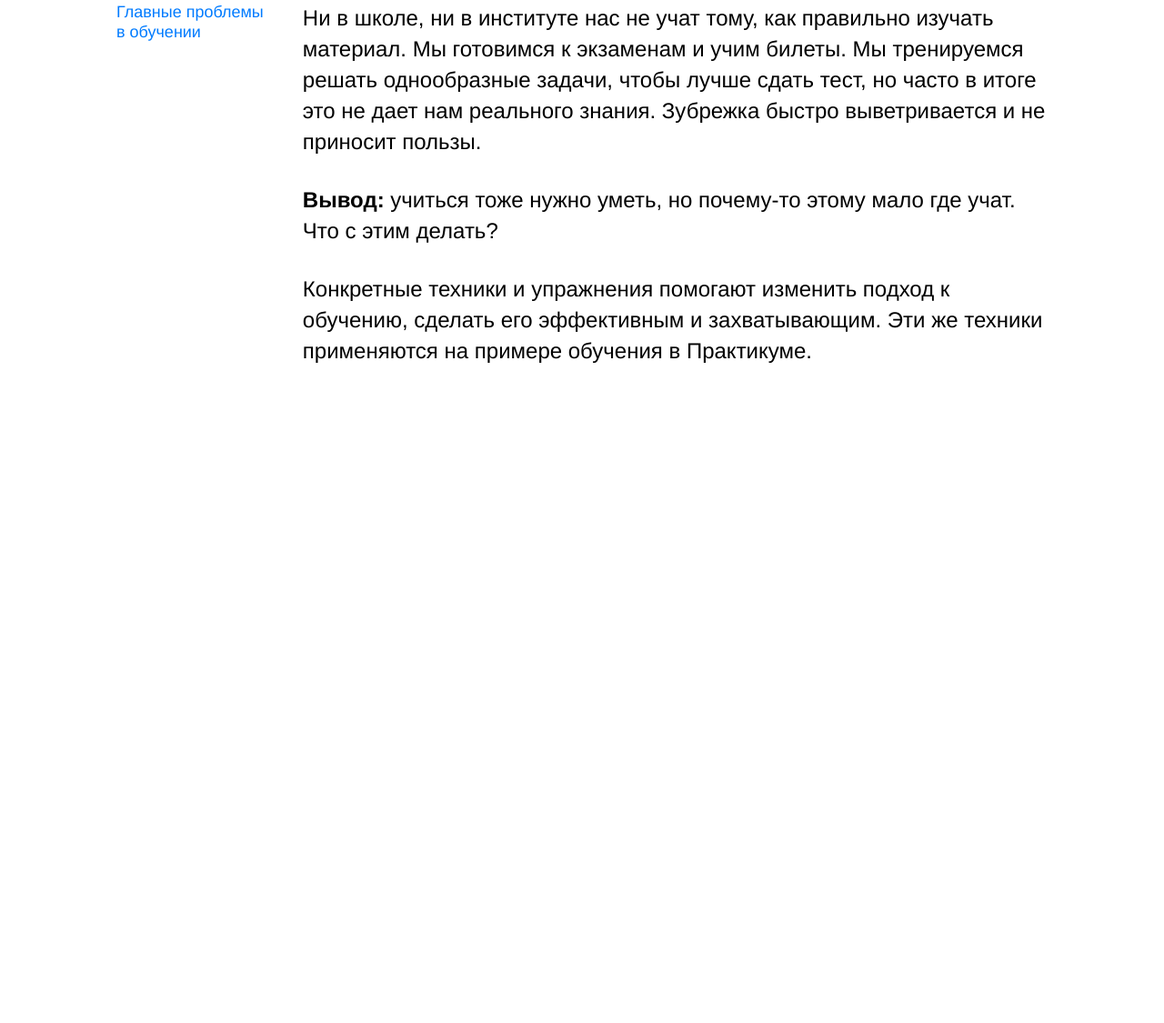
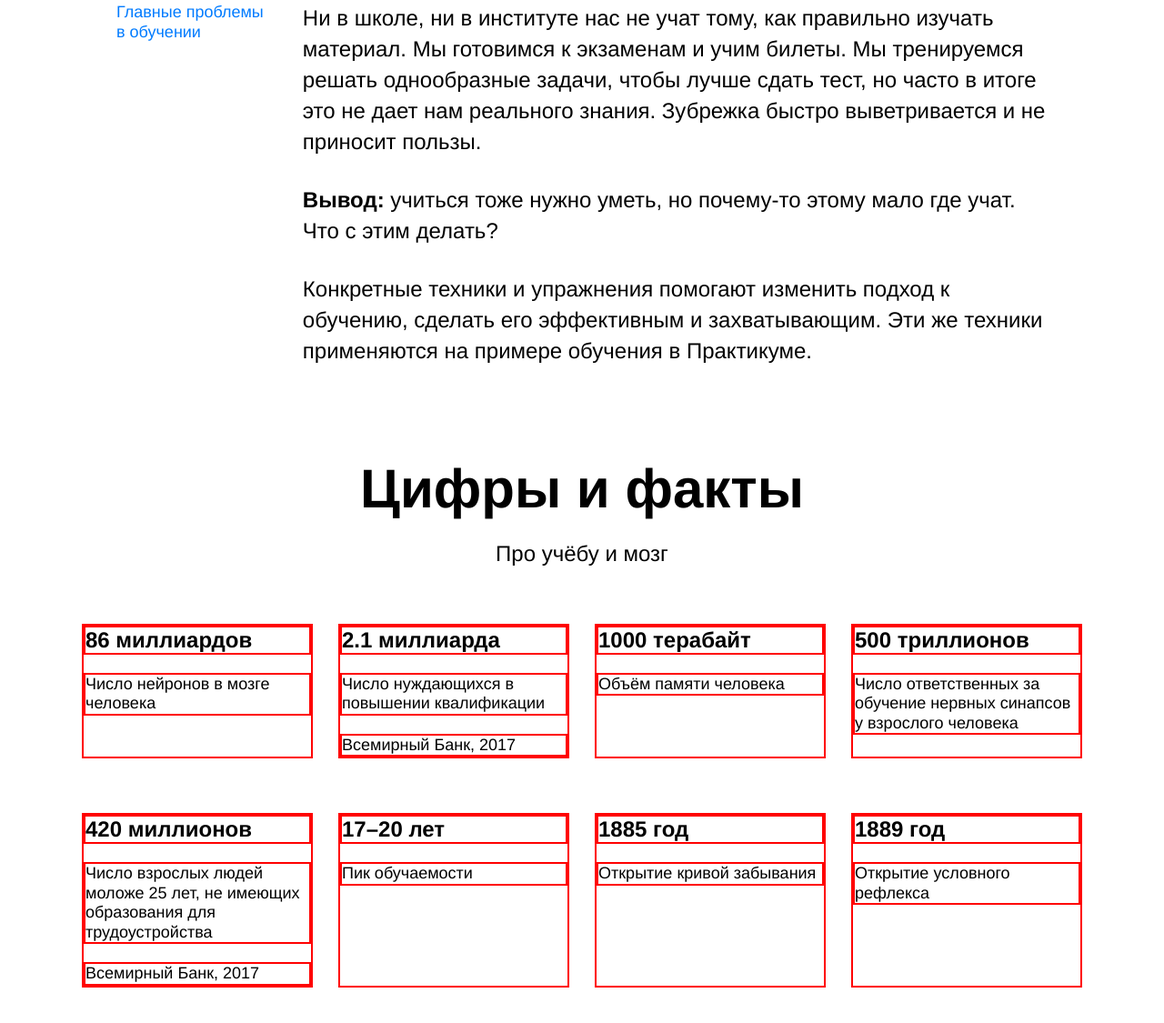
Before and after one commit to tina2day/sprint-1__startkit, a plain HTML site: page index.html in a window 1280 px wide. Shown: the part 853-1978 px from the top of the page at 91% size. Before the commit the page ends 1356 px from the top, so only its background shows below. Drawn offline with Linux system fonts and the light colour scheme.

Commit message:
Закончила секцию digits

```diff
--- a/index.html
+++ b/index.html
@@ -50,6 +50,66 @@
       </section>
 
       <section class="digits">
+        <h1 class="section-title section-title_place_digits">Цифры и факты</h1>
+        <div class="section-subtitle section-subtitle_place_digits">Про учёбу и мозг</div>
+        <div class="table table_place_digits">
+          <div class="table__cell">
+            <h2 class="table__heading">86 миллиардов</h2>
+            <div class="table__text">
+              Число нейронов в мозге человека
+            </div>
+          </div>
+          <div class="table__cell">
+            <h2 class="table__heading">2.1 миллиарда</h2>
+            <div class="table__text">
+              Число нуждающихся в повышении квалификации
+            </div>
+            <div class="table__text">
+              Всемирный Банк, 2017
+            </div>
+          </div>
+          <div class="table__cell">
+            <h2 class="table__heading">1000 терабайт</h2>
+            <div class="table__text">
+              Объём памяти человека
+            </div>
+          </div>
+          <div class="table__cell">
+            <h2 class="table__heading">500 триллионов</h2>
+            <div class="table__text">
+              Число ответственных за обучение
+              нервных синапсов у взрослого человека
+            </div>
+          </div>
+          <div class="table__cell">
+            <h2 class="table__heading">420 миллионов</h2>
+            <div class="table__text">
+              Число взрослых людей моложе 25 лет,
+              не имеющих образования для трудоустройства
+            </div>
+            <div class="table__text">
+              Всемирный Банк, 2017
+            </div>
+          </div>
+          <div class="table__cell">
+            <h2 class="table__heading">17–20 лет</h2>
+            <div class="table__text">
+              Пик обучаемости
+            </div>
+          </div>
+          <div class="table__cell">
+            <h2 class="table__heading">1885 год</h2>
+            <div class="table__text">
+              Открытие кривой забывания
+            </div>
+          </div>
+          <div class="table__cell">
+            <h2 class="table__heading">1889 год</h2>
+            <div class="table__text">
+              Открытие условного рефлекса
+            </div>
+          </div>
+        </div>
       </section>
 
       <section class="feynman">
--- a/styles/style.css
+++ b/styles/style.css
@@ -19,6 +19,7 @@
 .description{
   display:flex;
   justify-content: center;
+  padding-top: 100px;
 }
 .header__link{
   text-decoration: none;
@@ -79,7 +80,7 @@
 .two-columns{
   width: 80%;
   display:flex;
-  margin: 100px auto 100px;
+  /*margin: 100px auto 100px;*/
   justify-content: space-between;
 }
 .two-columns__brief{
@@ -108,6 +109,49 @@
   font-size: 24px;
   font-weight: 600;
 }
+.section-title{
+  width: 60%;
+  line-height: 1.15;
+  font-size: 60px;
+  font-weight: 600;
+  text-align: center;
+  margin: 100px auto 20px;
+}
+.section-subtitle{
+  width: 60%;
+  line-height: 34px;
+  font-size: 24px;
+  font-weight: normal;
+  text-align: center;
+  margin: 0 auto 0;
+}
+.table{
+  width: 1100px;
+  display: flex;
+  flex-wrap: wrap;
+  justify-content: space-between;
+  margin: 0 auto 100px;
+}
+.table__cell{
+  width: 250px;
+  margin-top: 60px;
+
+  border: 2px solid red;
+}
+.table__heading{
+  line-height: 1.15;
+  font-size: 24px;
+  font-weight: 600;
+  margin-top: 0;
+  border: 2px solid red;
+}
+.table__text{
+  margin-top: 20px;
+  line-height: 1.2;
+  font-size: 18px;
+  font-weight: normal;
+  border: 2px solid red;
+}
 /* и элемента с модификатором вида ключ-значение */
 .table__cell_theme_dark {
   width: 200px;
```
